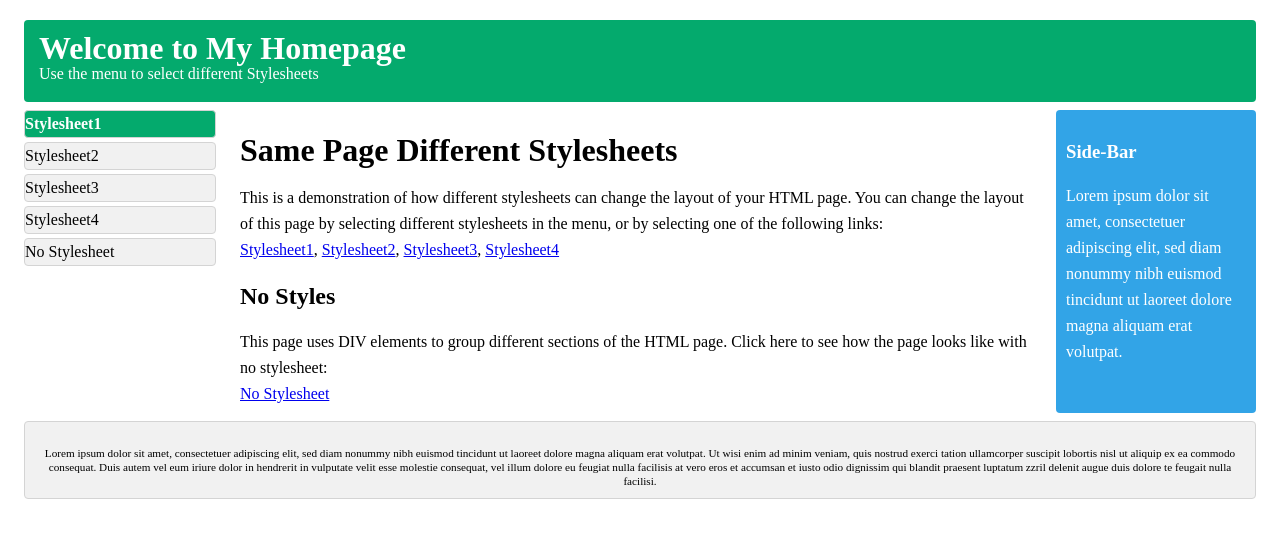
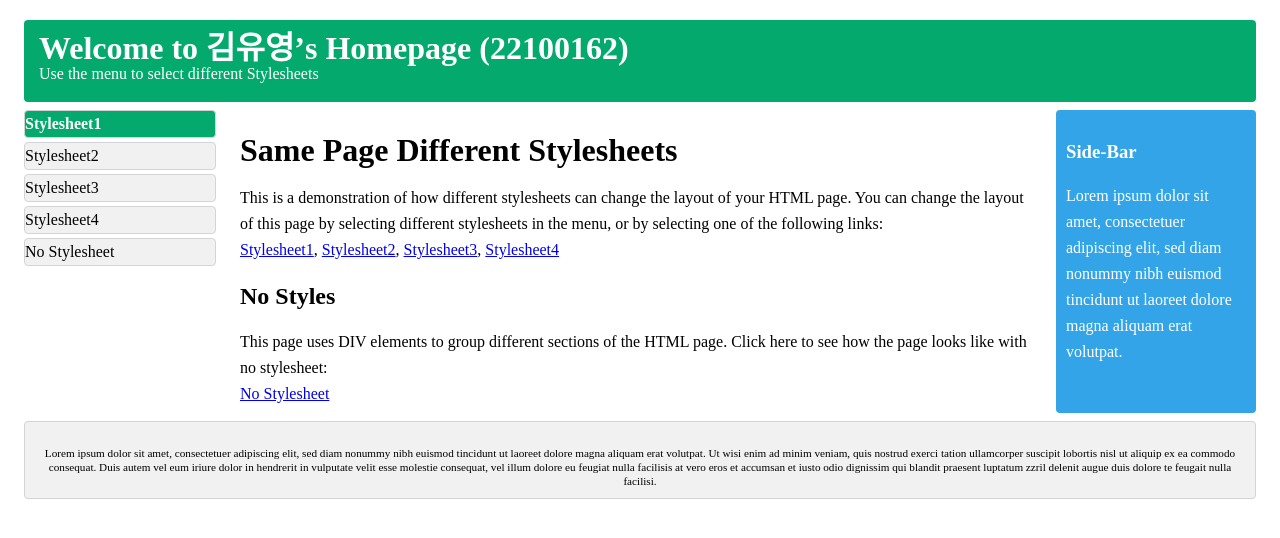
Before and after one commit to l3ARON/OSS_Assignment-1, a plain HTML site: page style1.html in a window 1280 px wide. Drawn offline with Linux system fonts and the light colour scheme.

Commit message:
edit title

```diff
--- a/style1.html
+++ b/style1.html
@@ -74,7 +74,7 @@
 
 <body>
     <div id="top">
-        <h1>Welcome to My Homepage</h1>
+        <h1>Welcome to  김유영’s Homepage (22100162)</h1>
         <p>Use the menu to select different Stylesheets</p>
     </div>
 
```
Also changed, not shown: index.html (+1 -2 lines).
